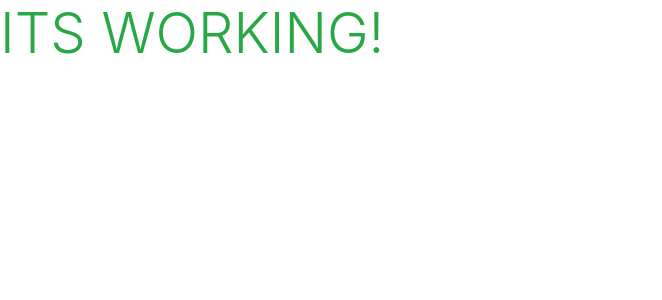
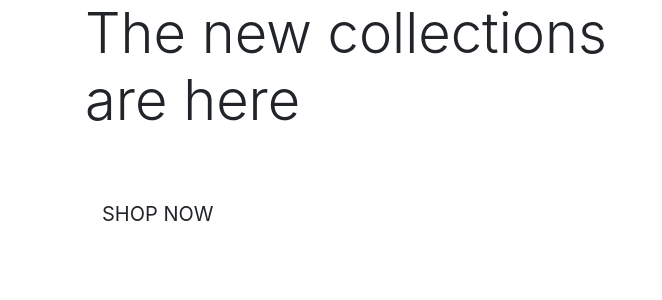
Before and after one commit to MBissett29/Boutique_Ado, a Django app: page / in a window 1280 px wide. Shown: the top 300 px of the page, without its empty margins (0-662 px from the left). Run offline with Django 3.2, Linux system fonts and the light colour scheme; some libraries are stand-ins or nearby versions.

Commit message:
Added home page content

```diff
--- a/home/templates/home/index.html
+++ b/home/templates/home/index.html
@@ -1,9 +1,35 @@
 {% extends "base.html" %}
 {% load static %}
 
+{% block page_header %}
+    <div class="container header-container">
+        <div class="row">
+            <div class="col">
+
+            </div>
+        </div>
+    </div>
+
+{% endblock %}
+
 {% block content %}
 
-<h1 class="display-4 text-success">ITS WORKING!</h1>
+<div class="container h-100">
+    <div class="row h=100">
+        <div class="col-7 col-md-6 my-auto">
+            <h1 class="display-4 logo-font text-black">
+                The new collections are here
+            </h1>
+            <div class="my-5">
+                <h4>
+                    <a href="" class="shop-now-button btn btn-lg rounded-0 text-uppercase py-3">Shop Now</a>
+                </h4>
+            </div>
+
+        </div>
+    </div>
+</div>
+
 
 
 {% endblock %}
```
